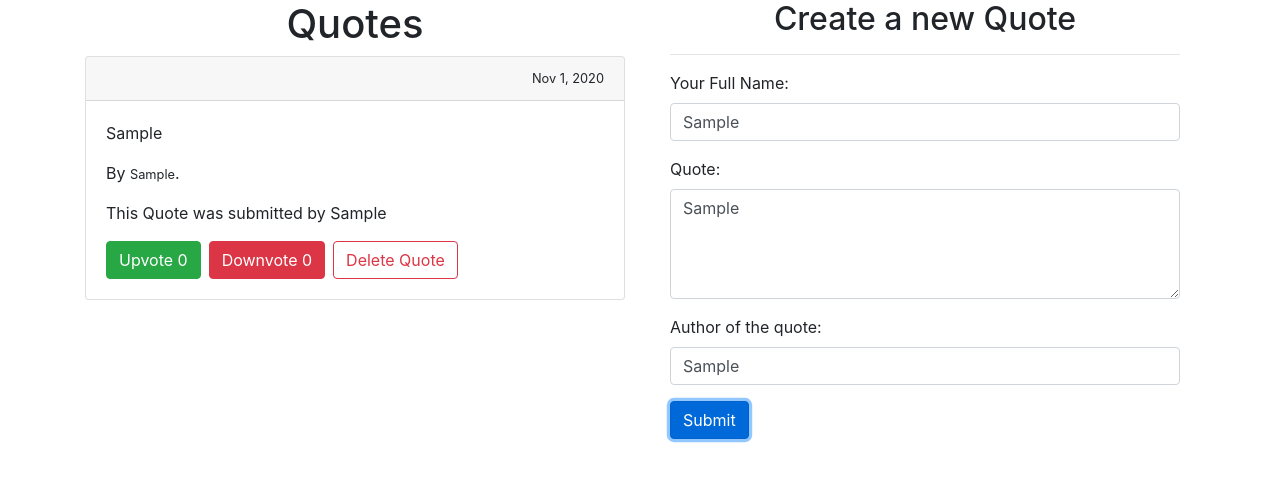
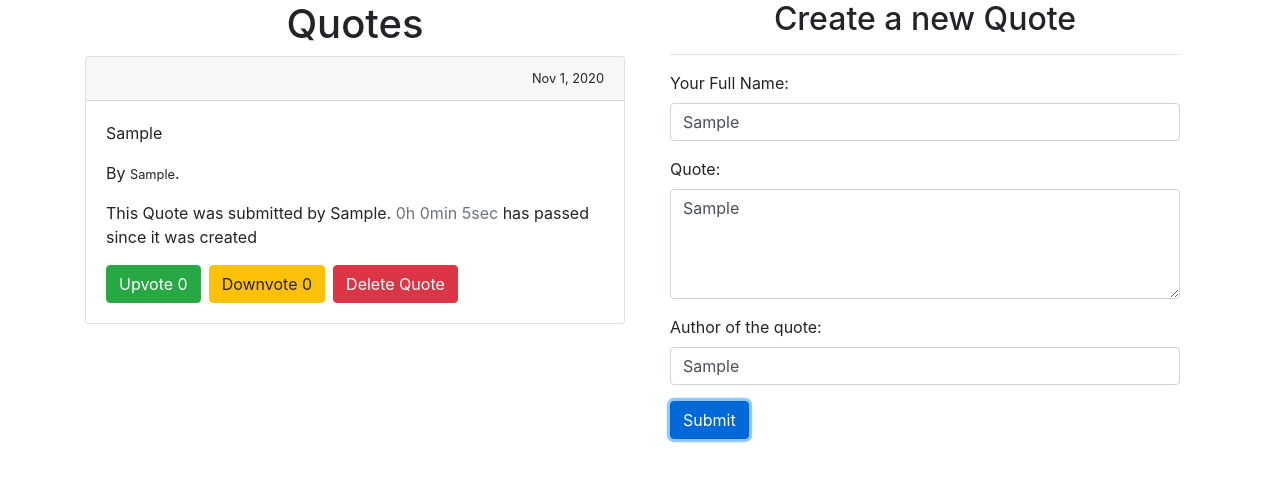
Before and after one commit to Bella-Amandine/quotes, an Angular app: page / in a window 1280 px wide. Both pictures are taken after typing "Sample", "Sample", "Sample" into the empty fields and a click on the button "Submit". Shown: the top 482 px of the page. Built offline with nearby package versions, Linux system fonts and the light colour scheme.

Commit message:
add logic to calculate time passed and display timePassed pipe

```diff
--- a/src/app/quote-details/quote-details.component.html
+++ b/src/app/quote-details/quote-details.component.html
@@ -1,4 +1,4 @@
-<p>This Quote was submitted by {{quote.fullname}}</p>
+<p>This Quote was submitted by {{quote.fullname}}. <span class="text-muted">{{quote.createdDate | timePassed}}</span> has passed since it was created</p>
 <button class="btn btn-success float-left" (click)='increaseUpvote()'>Upvote {{quote.numberOfUpvote}}</button>
-<button class="btn btn-danger ml-2" (click)='increaseDownvote()'>Downvote {{quote.numberOfDownvote}}</button>
-<button class="btn btn-outline-danger ml-2" (click)='quoteDelete(true)'>Delete Quote</button>
+<button class="btn btn-warning ml-2" (click)='increaseDownvote()'>Downvote {{quote.numberOfDownvote}}</button>
+<button class="btn btn-danger ml-2" (click)='quoteDelete(true)'>Delete Quote</button>
--- a/src/app/time-passed.pipe.ts
+++ b/src/app/time-passed.pipe.ts
@@ -5,8 +5,31 @@ import { Pipe, PipeTransform } from '@angular/core';
 })
 export class TimePassedPipe implements PipeTransform {
 
-  transform(value: unknown, ...args: unknown[]): unknown {
-    return null;
+  transform(value: any): any {
+    let now:any = new Date();
+
+    //let nowWithoutDate:any = new Date(now.getFullYear(), now.getMonth(), now.getDate());
+    var timeDifference = Math.abs(now - value);
+
+
+    var timeDifferenceSeconds = timeDifference * 0.001;
+
+    const secondsInHour:any = 3600; //seconds in an hour
+    const secondsInMinute: any = 60; //seconds in a minute
+
+    var hoursPassed: any = (timeDifferenceSeconds / secondsInHour).toFixed();
+    var minutePassed: any = (timeDifferenceSeconds / secondsInMinute).toFixed();
+    var secondPassed: any = timeDifferenceSeconds.toFixed();
+
+    if(hoursPassed < 0) {
+      hoursPassed = 0;
+    }
+    if(minutePassed < 0) {
+      minutePassed = 0;
+    }
+
+
+    return `${hoursPassed}h ${minutePassed}min ${secondPassed}sec`;
   }
 
 }
```
